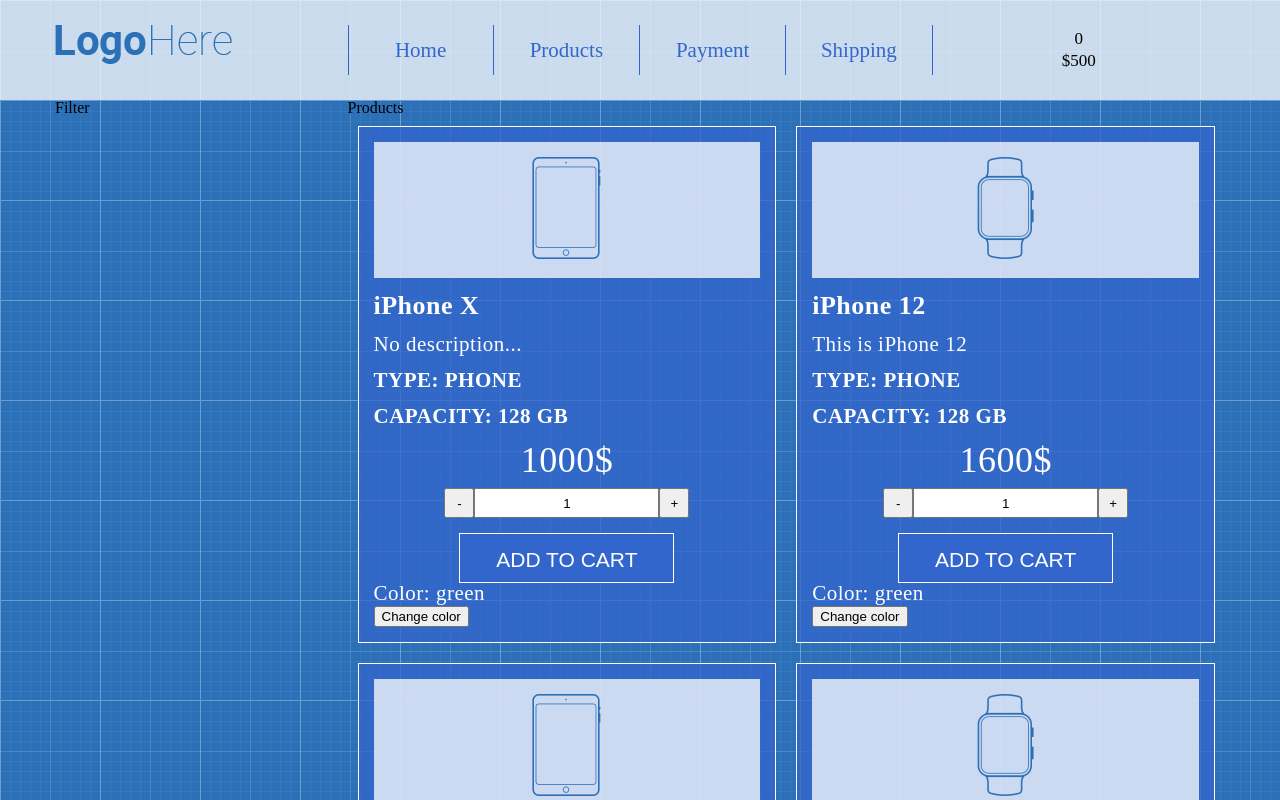
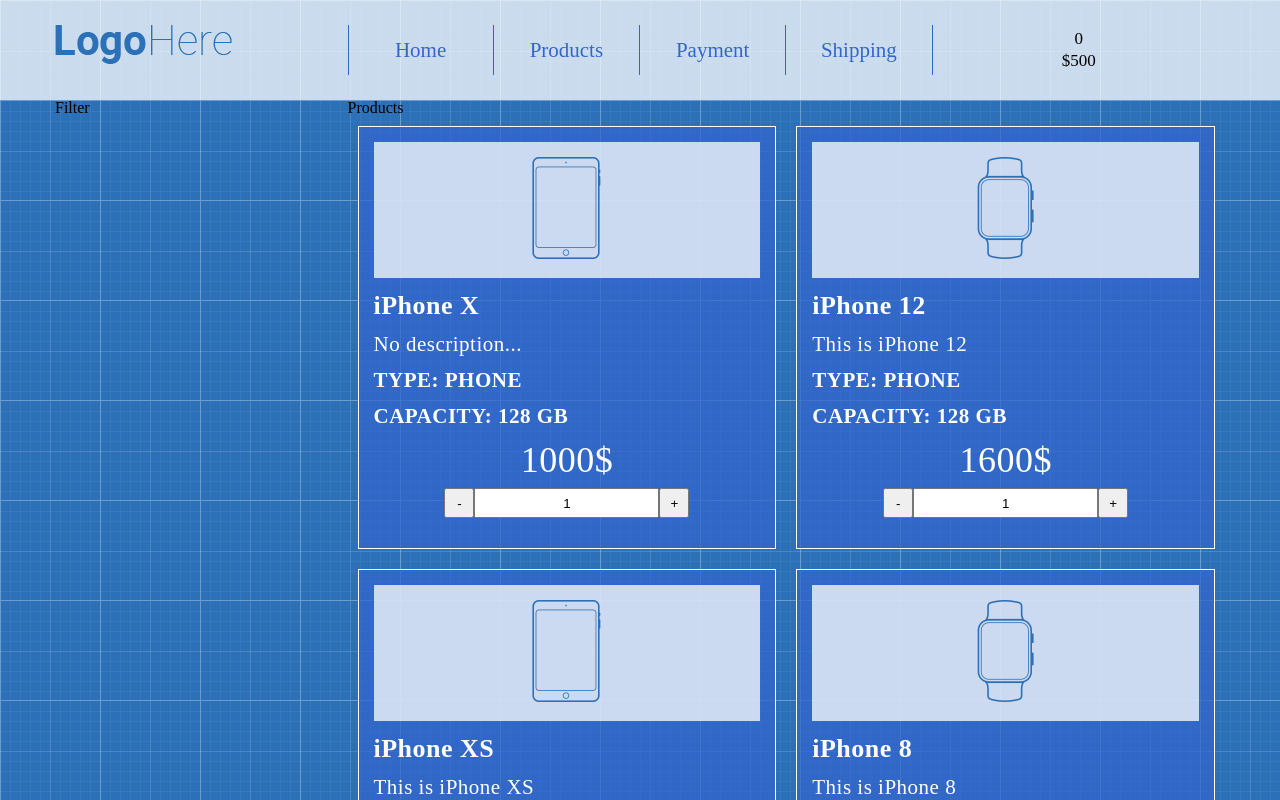
Before and after one commit to alex220496/react-shop, a React (Create React App) app: page / in a window 1280 px wide. Shown: the top 800 px of the page. Built offline with nearby package versions, Linux system fonts and the light colour scheme.

Commit message:
del color red/green

```diff
--- a/src/App/Main/Products/ProductsListItem.js
+++ b/src/App/Main/Products/ProductsListItem.js
@@ -11,16 +11,10 @@
 
     state = {
         productCount:1,
-        color: "green"
+
     }
 
-    changeColor () {
-        this.setState((prevState) =>{
-            return(prevState.color === "red" ? {color:"green"} : {color: "red"})
-        })
 
-
-    }
 
     onIncrementClick () {
         this.setState((prevState) =>({
@@ -61,9 +55,7 @@
                      <button onClick={() => this.onIncrementClick()}>+</button>
                  </div>
 
-                <button className="btn-add-to-cart">add to cart</button>
-                <p >Color: {this.state.color}</p>
-                <button onClick={()=> this.changeColor()}>Change color</button>
+
             </div>
         )
     }
```
